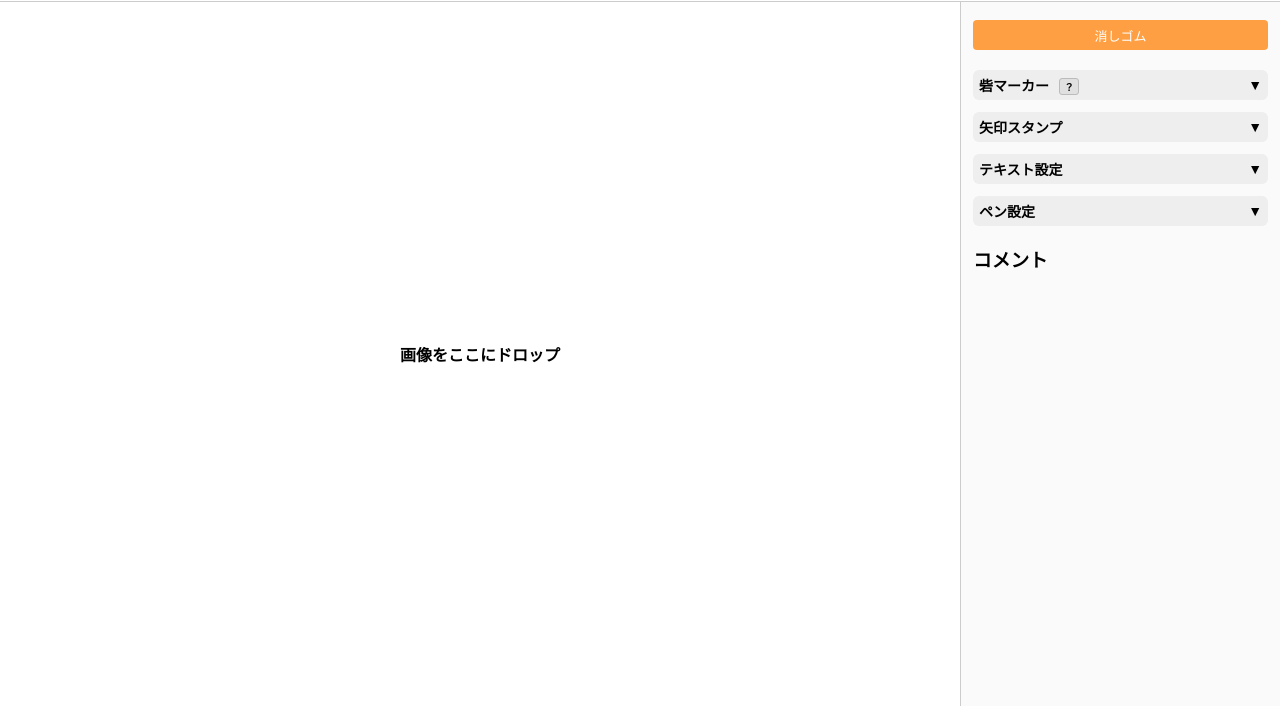
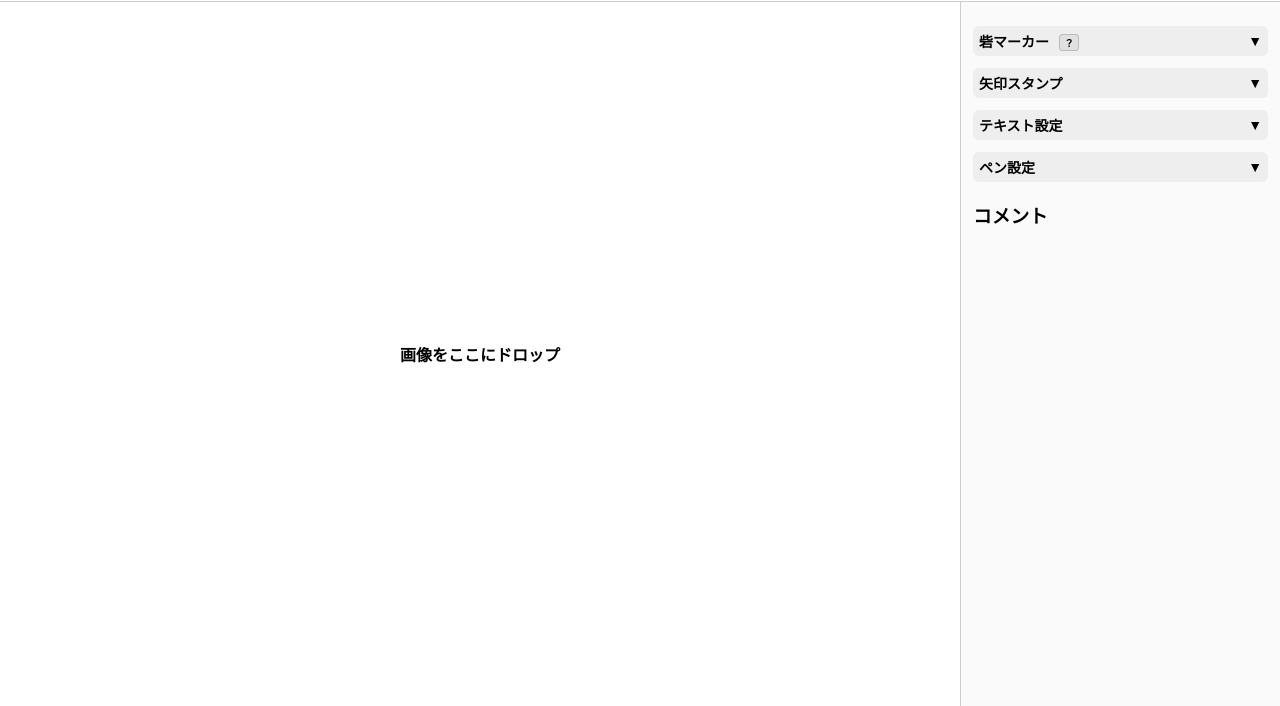
Before and after one commit to akumaneko418-ops/BDO-battle-map, a website: page public/edit.html in a window 1280 px wide. Shown: the part 102-808 px from the top of the page. Drawn offline with nearby package versions, Linux system fonts and the light colour scheme; no server answers.

Commit message:
Update edit.html

```diff
--- a/public/edit.html
+++ b/public/edit.html
@@ -47,8 +47,7 @@
 
     <!-- 右パネル -->
     <div class="right-panel">
-    <!-- 消しゴムツール -->
-    <button id="eraserBtn" class="tool-btn">消しゴム</button>
+
         <!-- 砦マーカー設定 -->
         <div class="fold-header">
             <div class="left-group">
```
